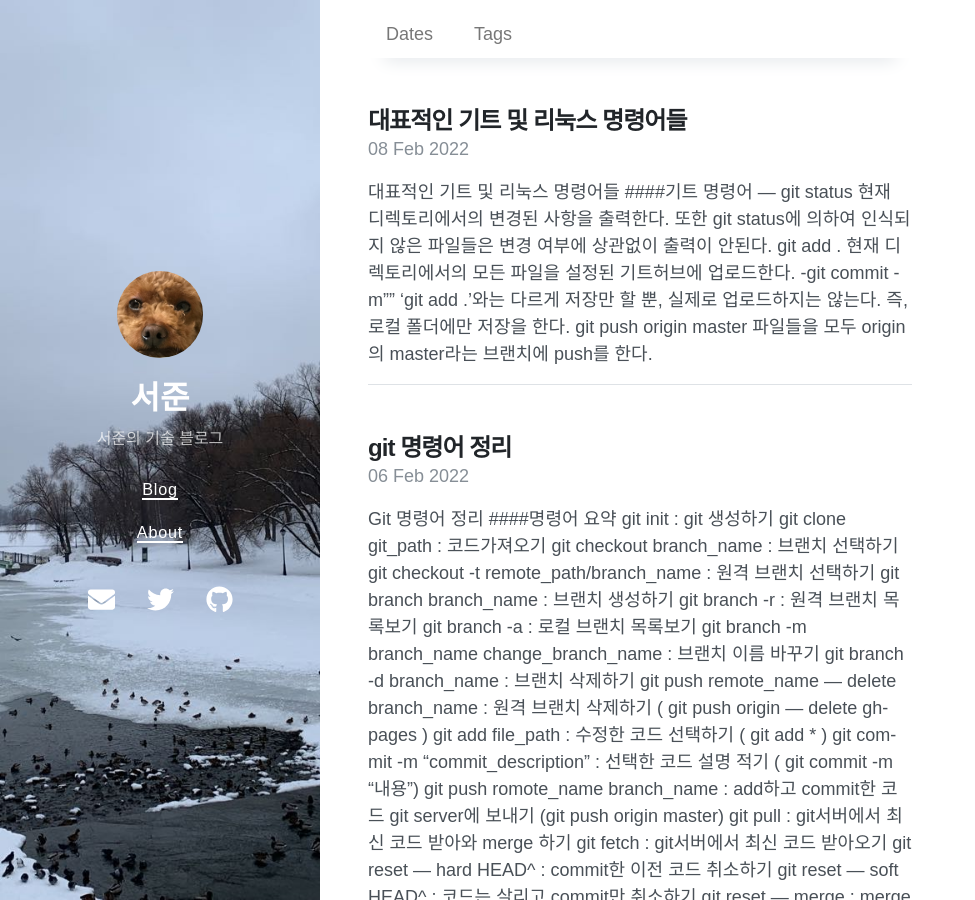
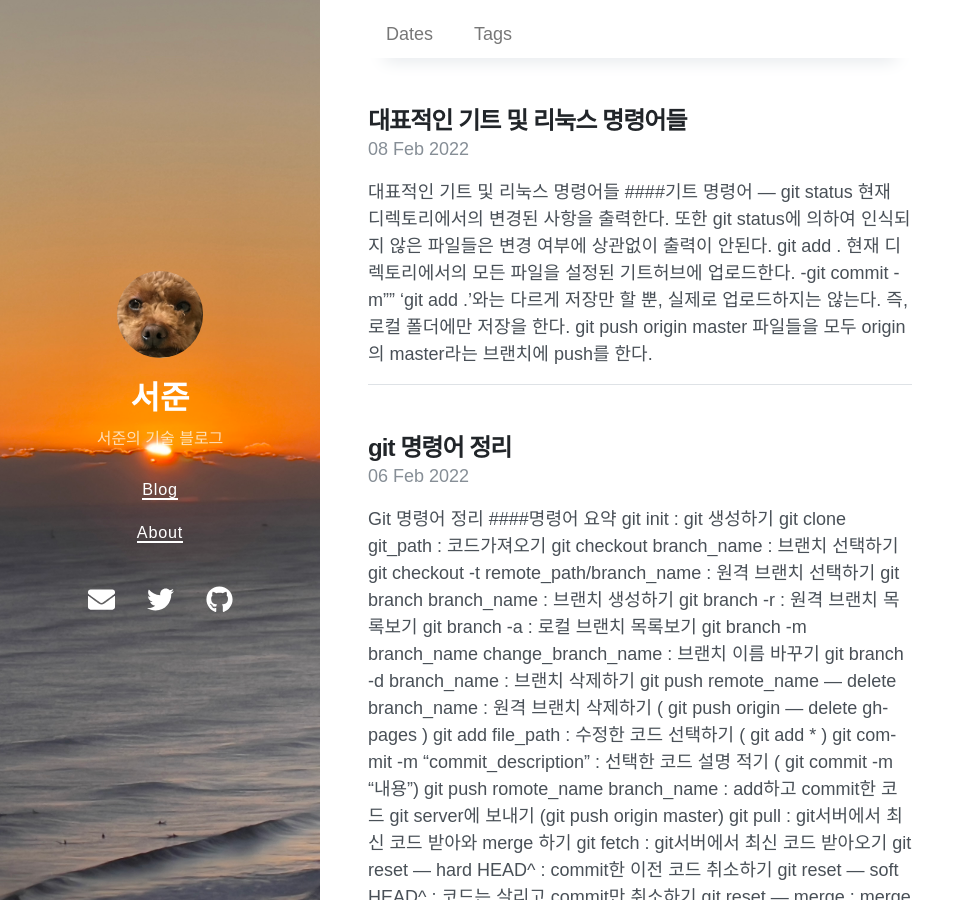
Before and after one commit to SuhJune/SuhJune.github.io, a Jekyll site: the page built from index.html, in a window 1280 px wide and 900 px high. Shown: the whole window, without its empty margins (0-975 px from the left). Built offline with Jekyll 4.4.1, drawn with Linux system fonts in a browser that asks for light colours; nearby versions of some CDN libraries; the list of posts is cut into pages by our own code.

Commit message:
change background image

```diff
--- a/_config.yml
+++ b/_config.yml
@@ -5,7 +5,7 @@ url: https://suhjune.github.io
 avatar: /유끼사진2.jpeg
 paginate: 5
 permalink: pretty
-cover_image: /bg.jpeg
+cover_image: /배경.jpeg
 
 # Gems
 plugins:
```
Also changed, not shown: 배경.jpeg (added).
